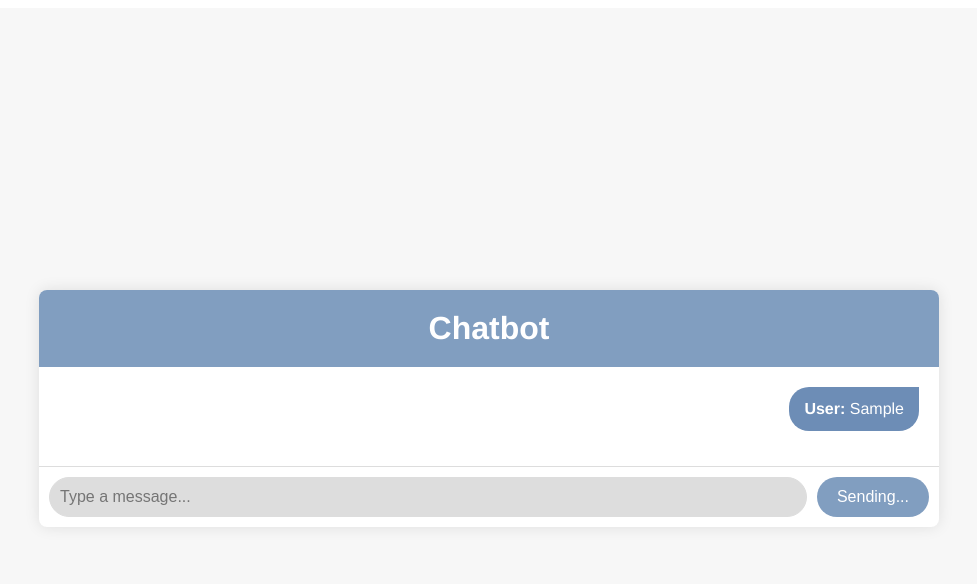
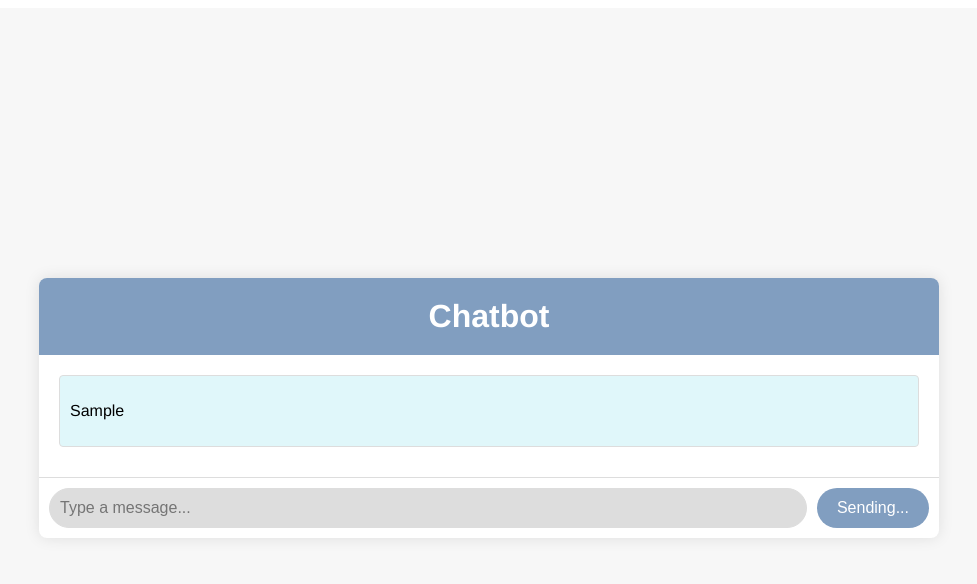
Before and after one commit to morfant/dance-tech-lab-web, a Vue app: page / in a window 1280 px wide. Both pictures are taken after typing "Sample" into the empty fields and a click on the button "Send". Shown: the top 584 px of the page, without its empty margins (151-1128 px from the left). Built offline with nearby package versions, Linux system fonts and the light colour scheme; no server answers.

Commit message:
마크다운 파서 적용

```diff
--- a/package.json
+++ b/package.json
@@ -9,6 +9,8 @@
   },
   "dependencies": {
     "core-js": "^3.8.3",
+    "marked": "^14.0.0",
+    "remarkable": "^2.0.1",
     "vue": "^3.2.13"
   },
   "devDependencies": {
--- a/src/App.css
+++ b/src/App.css
@@ -36,7 +36,9 @@ h1 {
   flex-direction: column;
 }
 
-.message {
+
+/* 대화 형식 */
+/* .message {
   margin-bottom: 15px;
   max-width: 80%;
   padding: 10px 15px;
@@ -57,6 +59,22 @@ h1 {
   background-color: #e0e0e0;
   color: #333;
   border-top-left-radius: 0;
+} */
+
+/* 마크다운 렌더링 형식 */
+.message {
+  margin-bottom: 10px;
+  padding: 10px;
+  border: 1px solid #ddd;
+  border-radius: 4px;
+}
+
+.message.Bot {
+  background-color: #f9f9f9;
+}
+
+.message.User {
+  background-color: #e0f7fa;
 }
 
 .input-container {
@@ -99,3 +117,10 @@ h1 {
   background-color: #ddd;
   cursor: not-allowed;
 }
+
+.loading-indicator {
+  text-align: center;
+  padding: 10px;
+  color: #999;
+  font-style: italic;
+}
--- a/src/App.vue
+++ b/src/App.vue
@@ -7,10 +7,8 @@
           v-for="(message, index) in messages"
           :key="index"
           :class="['message', message.sender]"
-        >
-          <div class="message-content">
-            <strong>{{ message.sender }}:</strong> {{ message.text }}
-          </div>
+          v-html="renderMessage(message.text)"
+      >
         </div>
       </div>
       <div class="input-container">
@@ -30,7 +28,11 @@
 </template>
 
 <script>
+
+import { marked } from 'marked';
+
 export default {
+
   data() {
     return {
       userInput: "",
@@ -51,13 +53,10 @@ export default {
 
       this.websocket.onmessage = (event) => {
         const data = JSON.parse(event.data);
-        console.log("data: ", data)
-        // const messageId = data.message_id;  // 메시지 ID를 추출
-        // console.log("messageId: ", messageId)
+        // console.log("data: ", data)
 
         if (data.response === "[END]") {
           this.isFetching = false;
-          // this.messageIdMap[messageId] = null;  // 응답 완료 후 ID 매핑 제거
         } else {
           if (this.messages.length > 0 && this.messages[this.messages.length - 1].sender === "Bot") {
             // 마지막 메시지가 Bot의 메시지인 경우 업데이트
@@ -91,6 +90,9 @@ export default {
       // 입력창 초기화
       this.userInput = "";
     },
+    renderMessage(text) {
+      return marked.parse(text);  // 마크다운을 HTML로 변환
+    }
   },
   mounted() {
     this.connectWebSocket(); // 컴포넌트가 마운트되면 웹소켓 연결
```
Also changed, not shown: 2 other files (tests, documents, lock files or other folders).
